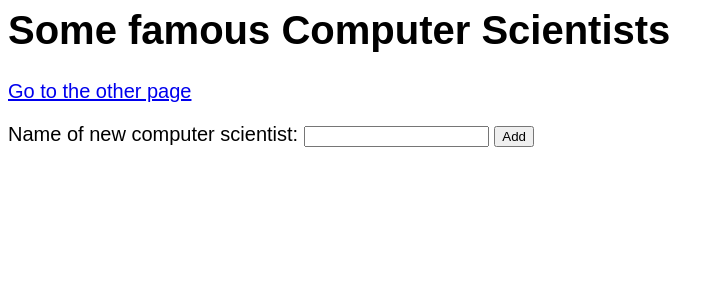
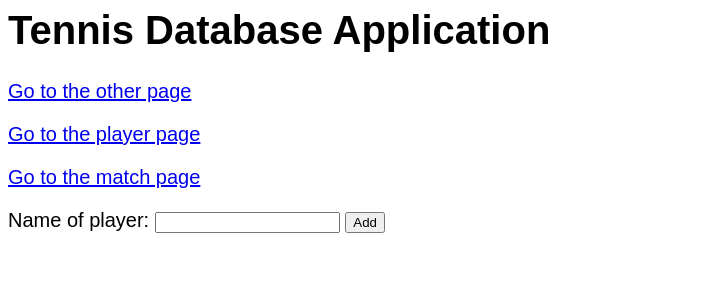
Before and after one commit to goddenrich/tennis_database, a Flask app: template Project1.3/templates/index.html in a window 1280 px wide. Shown: the top 300 px of the page, without its empty margins (0-724 px from the left). Run offline with Flask 2, Linux system fonts and the light colour scheme; the template is opened without the code that fills it, so the values that code supplies are empty; parts of the project's set-up code (start-up, migrations or seed data) failed here and were passed over.

Commit message:
base code for players/matches
Added new functions in server.py and new html files

```diff
--- a/Project1.3/server.py
+++ b/Project1.3/server.py
@@ -173,6 +173,9 @@ def index():
 # Notice that the function name is another() rather than index()
 # The functions for each app.route need to have different names
 #
+
+
+
 @app.route('/another')
 def another():
   return render_template("another.html")
@@ -190,6 +193,26 @@ def add():
 def login():
     abort(401)
     this_is_never_executed()
+
+
+
+@app.route('/player')
+def player():
+  return render_template("player.html")
+
+
+
+
+
+
+
+@app.route('/matches')
+def matches():
+  return render_template("matches.html")
+
+
+
+
 
 
 if __name__ == "__main__":
--- a/Project1.3/templates/index.html
+++ b/Project1.3/templates/index.html
@@ -8,7 +8,7 @@
 
 
 <body>
-  <h1>Some famous Computer Scientists</h1>
+  <h1>Tennis Database Application</h1>
   <div>{{data}}</div>
 
   <div>
@@ -19,8 +19,14 @@
 
 <p><a href="another">Go to the other page</a></p>
 
+<p><a href="player">Go to the player page</a></p>
+
+<p><a href="matches">Go to the match page</a></p>
+
+
+
 <form method="POST" action="/add">
-<p>Name of new computer scientist: <input type="text" name="name"> <input type="submit" value="Add"></p>
+<p>Name of player: <input type="text" name="name"> <input type="submit" value="Add"></p>
 </form>
 
 </body>
--- /dev/null
+++ b/Project1.3/templates/matches.html
@@ -0,0 +1 @@
+hello, I am the match file!
--- /dev/null
+++ b/Project1.3/templates/player.html
@@ -0,0 +1 @@
+hello, I am the player file!
```
